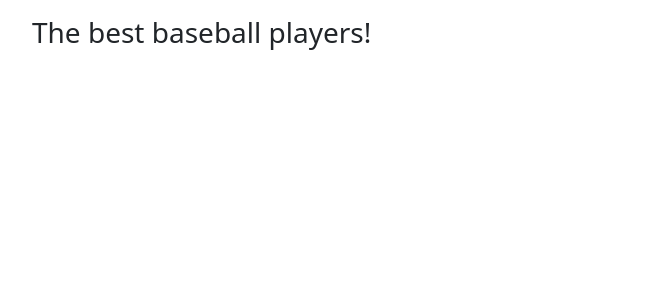
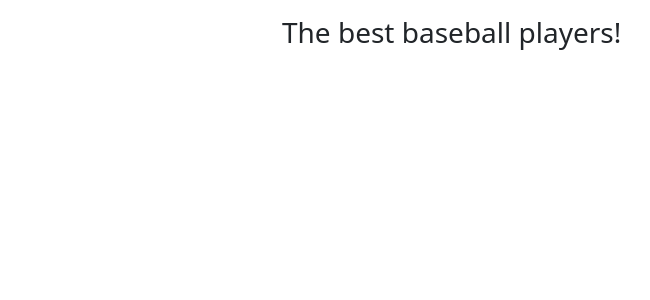
Before and after one commit to jos3ph-m/drag-and-drop, a React (Create React App) app: page / in a window 1280 px wide. Shown: the top 300 px of the page, without its empty margins (54-704 px from the left). Built offline with nearby package versions, Linux system fonts and the light colour scheme.

Commit message:
dnd set up

```diff
--- a/src/App.js
+++ b/src/App.js
@@ -17,7 +17,7 @@ function App() {
   ]);
   return (
     <DndContext collisionDetection={closestCenter} onDragEnd={handleDragEnd}>
-      <Container className="p-3">
+      <Container className="p-3" style={{ 'width': '50%' }}>
         <h3>The best baseball players!</h3>
       </Container>
     </DndContext>
```
